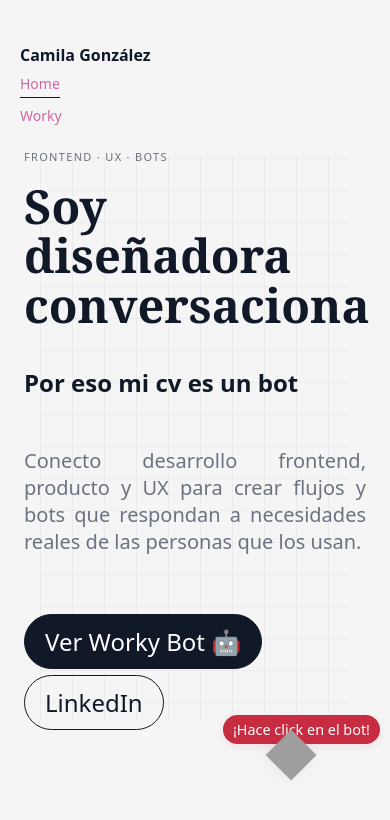
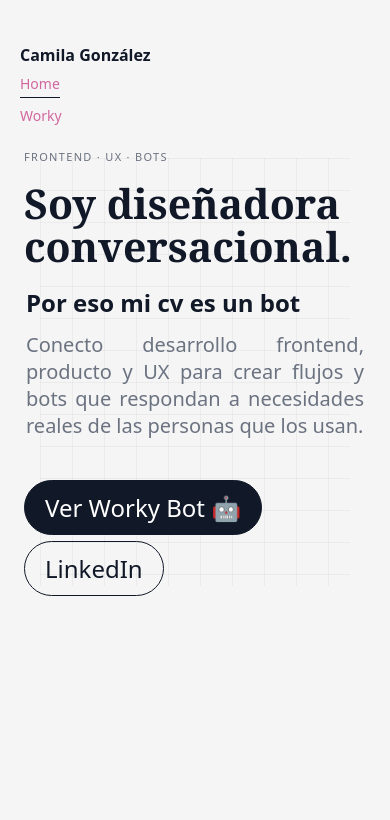
Before and after one commit to camilagonzalez2309/cami-bot-cv, a React (Create React App) app: page / in a window 390 px wide. Shown: the top 820 px of the page. Built offline with nearby package versions, Linux system fonts and the light colour scheme; grey boxes are pictures that could not be loaded.

Commit message:
actualizando stilossss

```diff
--- a/src/App.css
+++ b/src/App.css
@@ -377,17 +377,20 @@ df-messenger {
     border-radius: 10px;
   }
   .hero-title {
-    font-size: 47px;
-    width: 100%;
+    font-size: 41px;
+    width: 99%;
     margin-bottom: 8px;
   }
+
   .hero-subtitle {
     font-size: 20px;
     max-width: 100%;
+    margin: 2px;
   }
 
   .hero-subtitle1 {
     width: 100%;
+    margin: 2px;
   }
 
   .hero-buttons {
@@ -429,6 +432,9 @@ df-messenger {
   .bot-arrow-hint {
     right: 10px;
     bottom: 60px;
+    /* Ocultar la flecha animada en pantallas móviles */
+    display: none !important;
+    visibility: hidden;
   }
   .bot-arrow-text {
     font-size: 0.9rem;
@@ -451,8 +457,8 @@ df-messenger {
   }
 
   .worky-header {
-  width: 90%;
-}
+    width: 90%;
+  }
 }
 
 /* === TABLET: Dispositivos medianos (577px - 992px) === */
```
